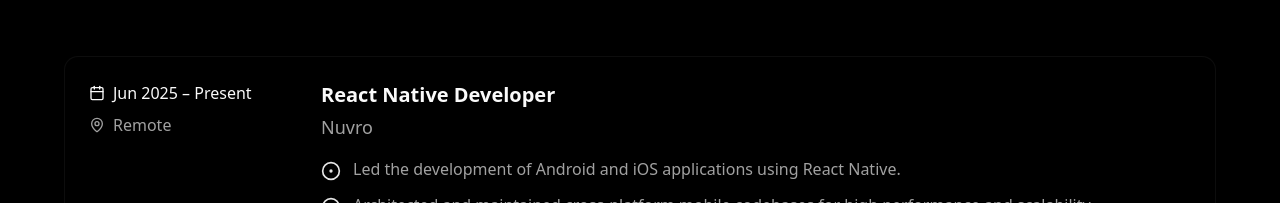
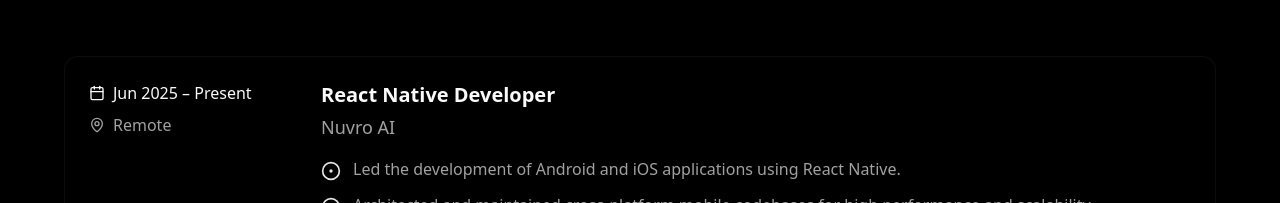
Before and after one commit to NafisRayan/NafisRayan-Portfolio, a Next.js app: page / in a window 1280 px wide. Shown: the part 1004-1207 px from the top of the page. Built offline with nearby package versions, Linux system fonts and the light colour scheme.

Commit message:
fix: update company name from Nuvro to Nuvro AI in experience section

```diff
--- a/src/components/experience-section.tsx
+++ b/src/components/experience-section.tsx
@@ -7,7 +7,7 @@
 const experiences = [
   {
     title: "React Native Developer",
-    company: "Nuvro",
+    company: "Nuvro AI",
     location: "Remote",
     period: "Jun 2025 – Present",
     role: "Lead Android/iOS Developer",
```
